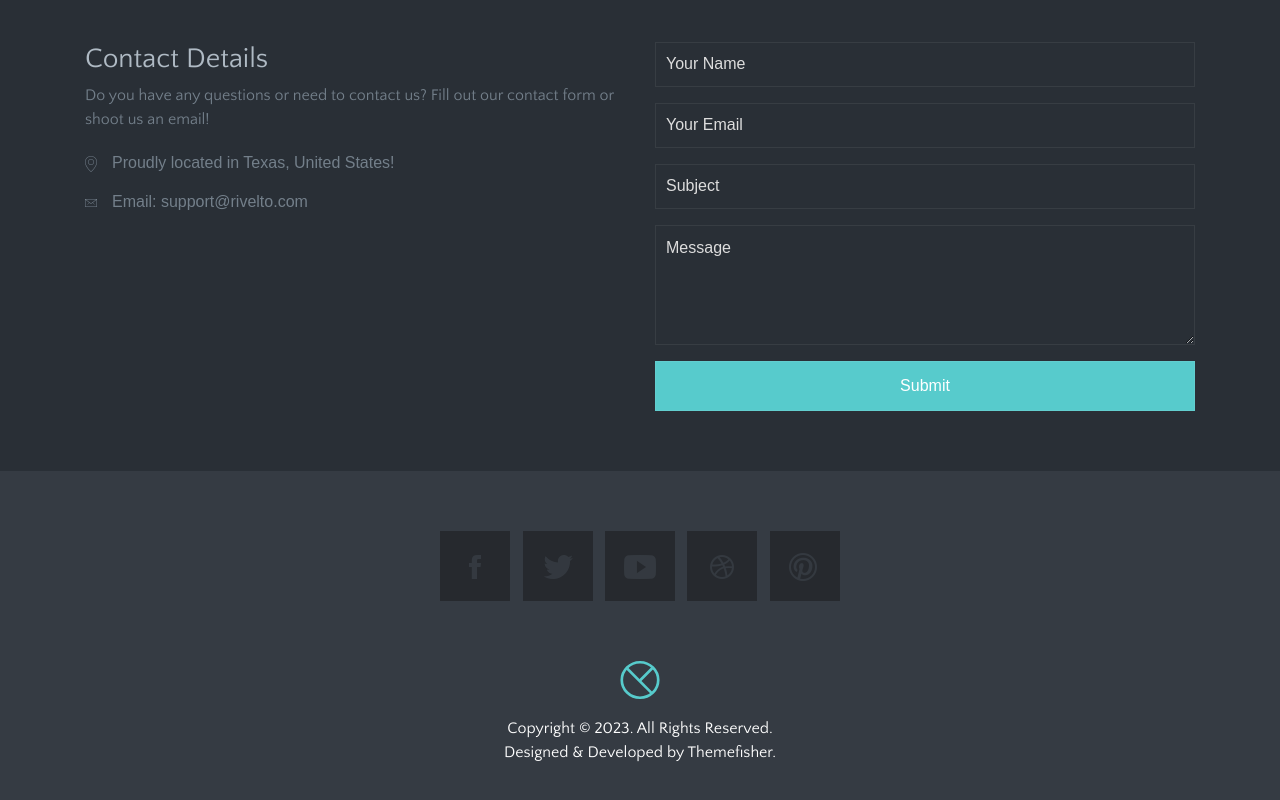
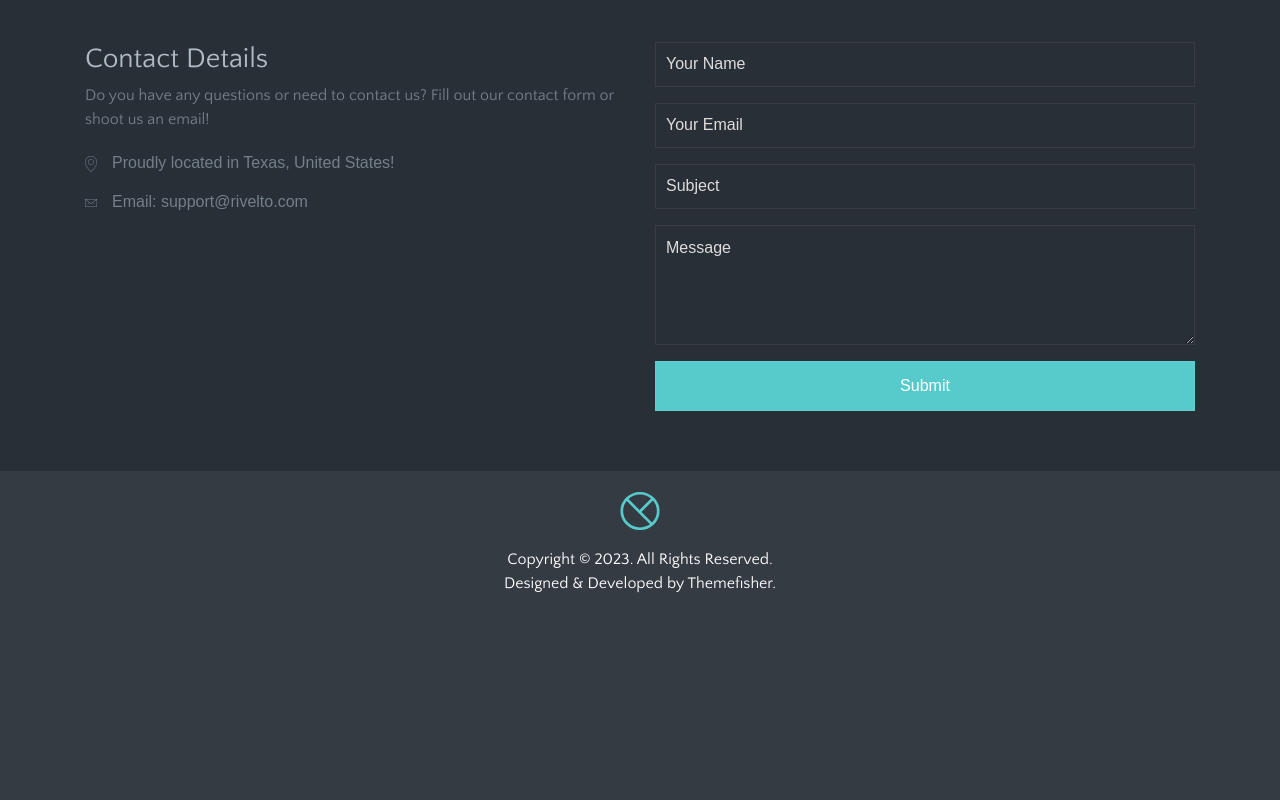
Before and after one commit to joshsodolak/Rivelto-Site, a plain HTML site: page index.html in a window 1280 px wide. Shown: the part 5355-6155 px from the top of the page. After the commit the page ends 5986 px from the top, so only its background shows below. Drawn offline with Linux system fonts and the light colour scheme; some packages are replaced by stand-ins of ours; files whose address does not match are found by name; a web font is replaced by a local one.

Commit message:
Remove all social links

```diff
--- a/index.html
+++ b/index.html
@@ -708,18 +708,6 @@ Start Counter Section
 		<div class="row wow fadeInUp" data-wow-duration="500ms">
 			<div class="col-lg-12">
 
-				<!-- Footer Social Links -->
-				<div class="social-icon">
-					<ul class="list-inline">
-						<li class="list-inline-item"><a href="https://facebook.com/themefisher"><i class="tf-ion-social-facebook"></i></a></li>
-						<li class="list-inline-item"><a href="https://twitter.com/themefisher"><i class="tf-ion-social-twitter"></i></a></li>
-						<li class="list-inline-item"><a href="https://www.youtube.com/channel/UCx9qVW8VF0LmTi4OF2F8YdA"><i class="tf-ion-social-youtube"></i></a></li>
-						<li class="list-inline-item"><a href="https://dribbble.com/themefisher"><i class="tf-ion-social-dribbble-outline"></i></a></li>
-						<li class="list-inline-item"><a href="https://pinterest.com/themefisher"><i class="tf-ion-social-pinterest-outline"></i></a></li>
-					</ul>
-				</div>
-				<!--/. End Footer Social Links -->
-
 				<!-- copyright -->
 				<div class="copyright text-center">
 					<a href="index.html">
```
